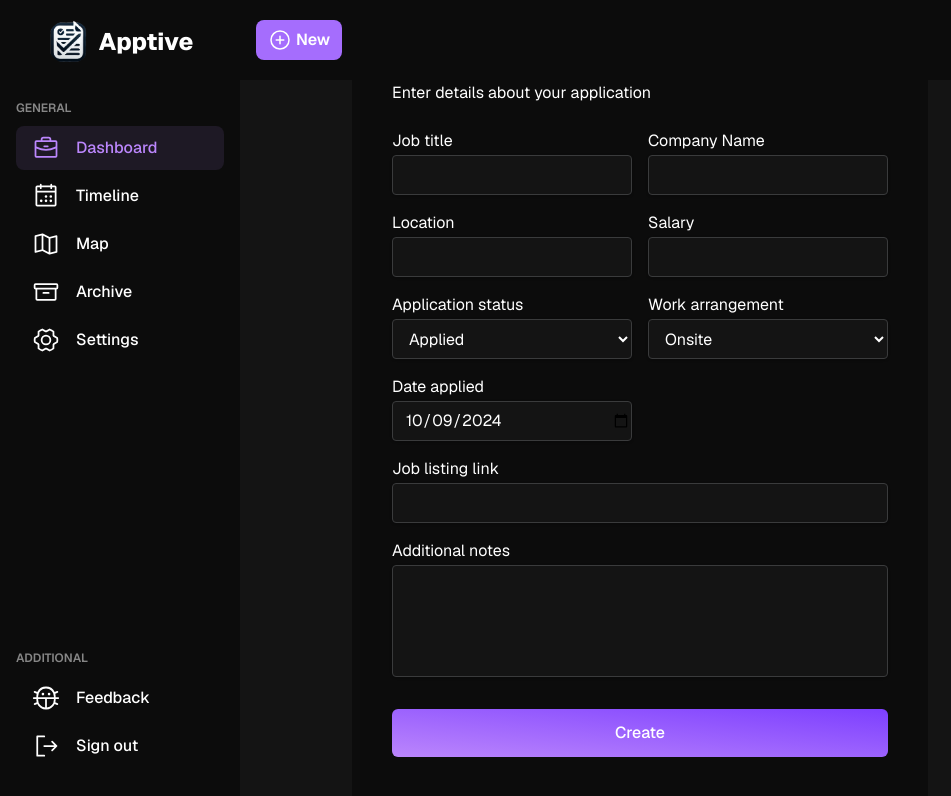
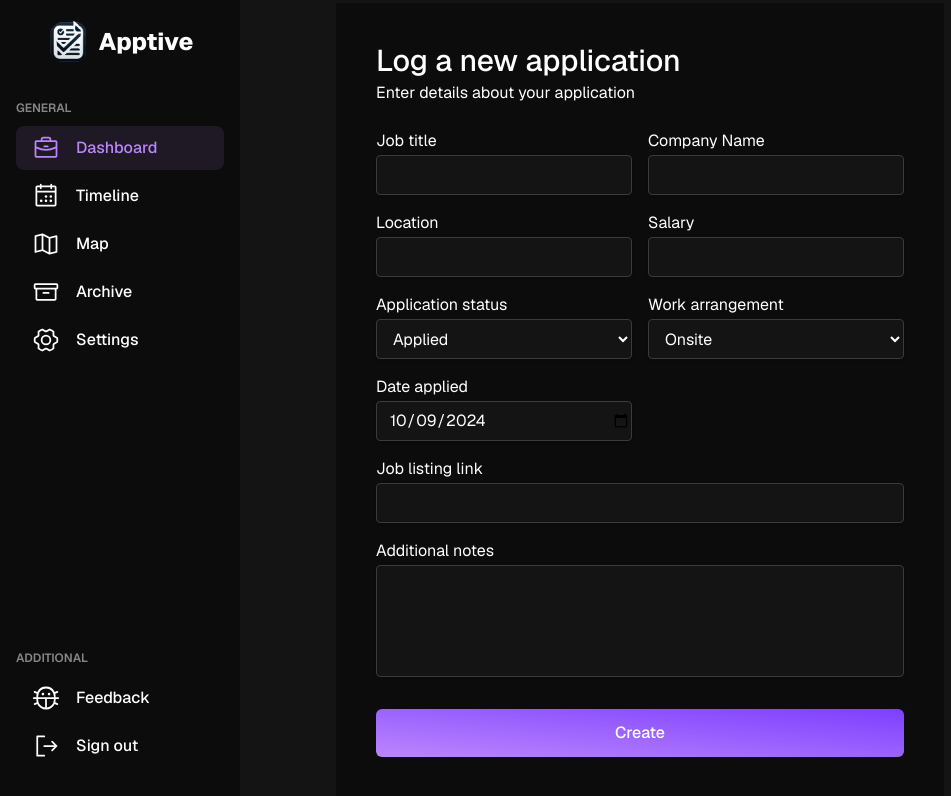
Before and after one commit to krishabbashyal/Apptive, a Next.js app in the folder client/: page /dashboard in a window 1280 px wide. Shown: the top 796 px of the page, without its empty margins (0-951 px from the left). Built offline with nearby package versions, Linux system fonts and the light colour scheme.

Commit message:
Removed navbar from application

```diff
--- a/client/src/app/(main)/dashboard/page.tsx
+++ b/client/src/app/(main)/dashboard/page.tsx
@@ -1,11 +1,10 @@
 import React from 'react'
-import Navbar from '@/components/Navbar/Navbar'
+
 import ApplicationForm from '@/components/Forms/ApplicationForm'
 
 const Dashboard = () => {
   return (
     <div className=''>
-      <Navbar />
       <div className='m-4'>
         <div className='h-full w-full bg-red-100'>
           <ApplicationForm />
--- a/client/src/app/dashboardWrapper.tsx
+++ b/client/src/app/dashboardWrapper.tsx
@@ -1,6 +1,6 @@
 import React from "react";
 import Sidebar from "@/components/Sidebar/Sidebar";
-// import Navbar from "@/components/Navbar";
+
 
 const DashboardWrapper = ({ children }: { children: React.ReactNode }) => {
   return (
@@ -8,8 +8,6 @@ const DashboardWrapper = ({ children }: { children: React.ReactNode }) => {
       {/* Sidebar */}
       <Sidebar />
       <div className="flex w-full flex-col">
-        {/* Navbar */}
-        {/* <Navbar /> */}
         <div className="h-full w-full bg-background">
           {children}
         </div>
--- a/client/src/app/page.tsx
+++ b/client/src/app/page.tsx
@@ -1,11 +1,10 @@
 import React from 'react'
-import Navbar from '@/components/Navbar/Navbar'
+
 
 
 const LandingPage = () => {
   return (
     <div>
-      <Navbar />
       <div className='flex flex-col md:flex-row h-[calc(100vh-6rem)] w-full bg-foreground'>
         <div className='md:w-3/5'>
           <div className='mx-4 md:mx-32'>
--- a/client/src/components/Forms/ApplicationForm.tsx
+++ b/client/src/components/Forms/ApplicationForm.tsx
@@ -15,7 +15,7 @@ function ApplicationForm() {
 
   return (
 
-  <div className="absolute top-1/2 left-1/2 -translate-x-1/2 -translate-y-1/2 w-[36rem] bg-foreground">
+  <div className="absolute top-1/2 left-1/2 -translate-x-1/2 -translate-y-1/2 w-[38rem] bg-foreground">
     <form noValidate className="flex flex-col p-4 sm:p-6 md:p-8 lg:p-10">
       <h1 className="text-left text-2xl font-medium sm:text-3xl">
         Log a new application
--- a/client/src/components/Navbar/Navbar.tsx
+++ /dev/null
@@ -1,54 +0,0 @@
-"use client";
-
-import { PlusCircle } from "@phosphor-icons/react";
-
-
-import React from "react";
-import Link from "next/link";
-
-
-const Navbar = () => {
-  const userExists = true; // Change this depending on your logic for user authentication
-
-  if (userExists) {
-    return (
-
-        <div className="hidden md:flex sticky z-50 h-16 w-full bg-foreground md:h-20">
-          <div className="flex items-center justify-end lg:justify-start mx-4">
-            <button className="rounded-lg flex flex-row gap-x-1 bg-accentTransition px-3 py-2 font-medium">
-              <PlusCircle size={24} />
-              <p className="font-semibold">New</p>
-            </button>
-          </div>
-      </div>
-    );
-  } else {
-    return (
-      <div className="sticky z-50 flex h-16 w-full flex-col justify-center bg-foreground md:h-20">
-        <div className="mx-4 flex items-center justify-between md:mx-32">
-          {/* Logo */}
-          <div>
-            <p className="text-3xl font-bold">Apptive</p>
-          </div>
-          {/* Buttons */}
-          <div className="hidden flex-shrink-0 gap-x-2 md:flex md:gap-x-6">
-            <Link
-              href={"/login"}
-              className="rounded-lg bg-cadetGrayDark px-3.5 py-1.5 text-lg font-semibold"
-            >
-              Log in
-            </Link>
-            <Link
-              href={"/signup"}
-              className="rounded-lg bg-white px-3.5 py-1.5 text-lg font-semibold text-black"
-            >
-              Sign up
-            </Link>
-          </div>
-        </div>
-      </div>
-    );
-  }
-};
-
-export default Navbar;
```
